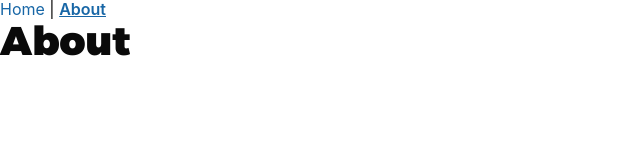
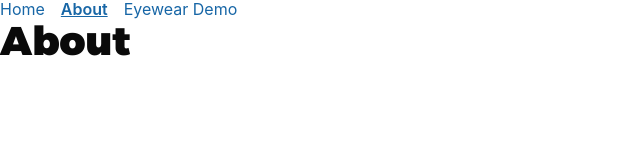
Before and after one commit to YonatanKof/pepp-homapage-central, a Vue app: page /about in a window 1280 px wide. Shown: the top 160 px of the page, without its empty margins (0-640 px from the left). Built offline with nearby package versions, Linux system fonts and the light colour scheme.

Commit message:
add eyewear demo page and routs

```diff
--- a/src/components/HelloWorld.vue
+++ b/src/components/HelloWorld.vue
@@ -1,4 +1,15 @@
 <template>
-	<router-link to="/">Home</router-link> |
-	<router-link to="/about">About</router-link>
+	<div class="main-links">
+		<router-link to="/">Home</router-link>
+		<router-link to="/about">About</router-link>
+		<router-link to="/eyewear-demo">Eyewear Demo</router-link>
+	</div>
 </template>
+
+<style lang="scss">
+.main-links {
+	display: flex;
+	flex-direction: row;
+	gap: 1em;
+}
+</style>
--- /dev/null
+++ b/src/pages/EyewearDemo.vue
@@ -0,0 +1,19 @@
+<script setup>
+import Header from "../components/Header.vue";
+import Slideshow from "../components/Slideshow.vue";
+import Promos from "../components/Promos.vue";
+import Portfolio from "../components/Portfolio.vue";
+import Footer from "../components/Footer.vue";
+</script>
+
+<template>
+	<body>
+		<Header />
+		<main class="wrapper content">
+			<Slideshow />
+			<Promos />
+			<Portfolio />
+			<Footer />
+		</main>
+	</body>
+</template>
--- a/src/router/index.js
+++ b/src/router/index.js
@@ -1,10 +1,12 @@
 import { createRouter, createWebHistory } from 'vue-router'
 import Home from '../pages/Home.vue'
 import About from '../pages/About.vue'
+import EyewearDemo from '../pages/EyewearDemo.vue'
 
 const routes = [
     { path: '/', name: 'Home', component: Home },
-    { path: '/about', name: 'About', component: About }
+    { path: '/about', name: 'About', component: About },
+    { path: '/eyewear-demo', name: 'Eyewear Demo', component: EyewearDemo }
 ]
 
 const router = createRouter({
```
